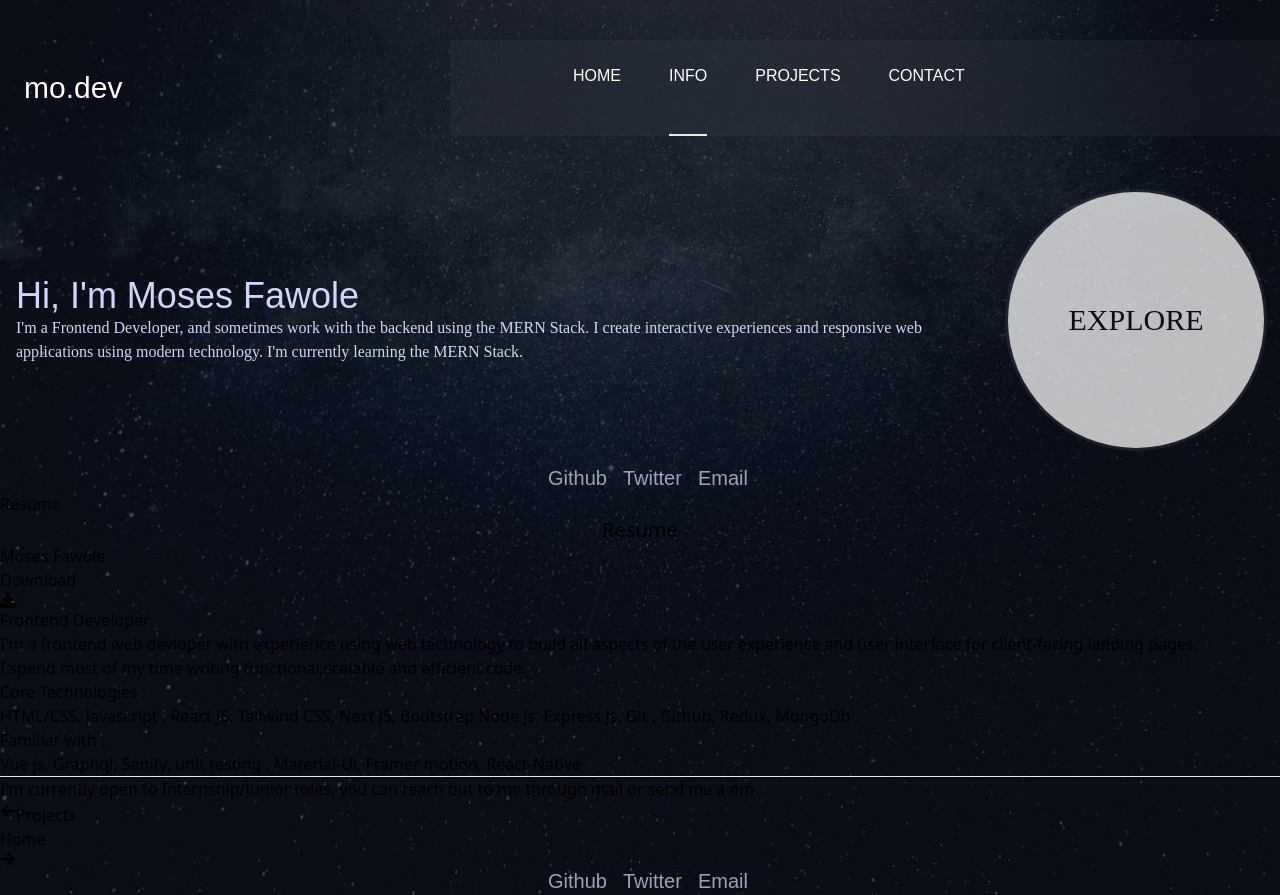
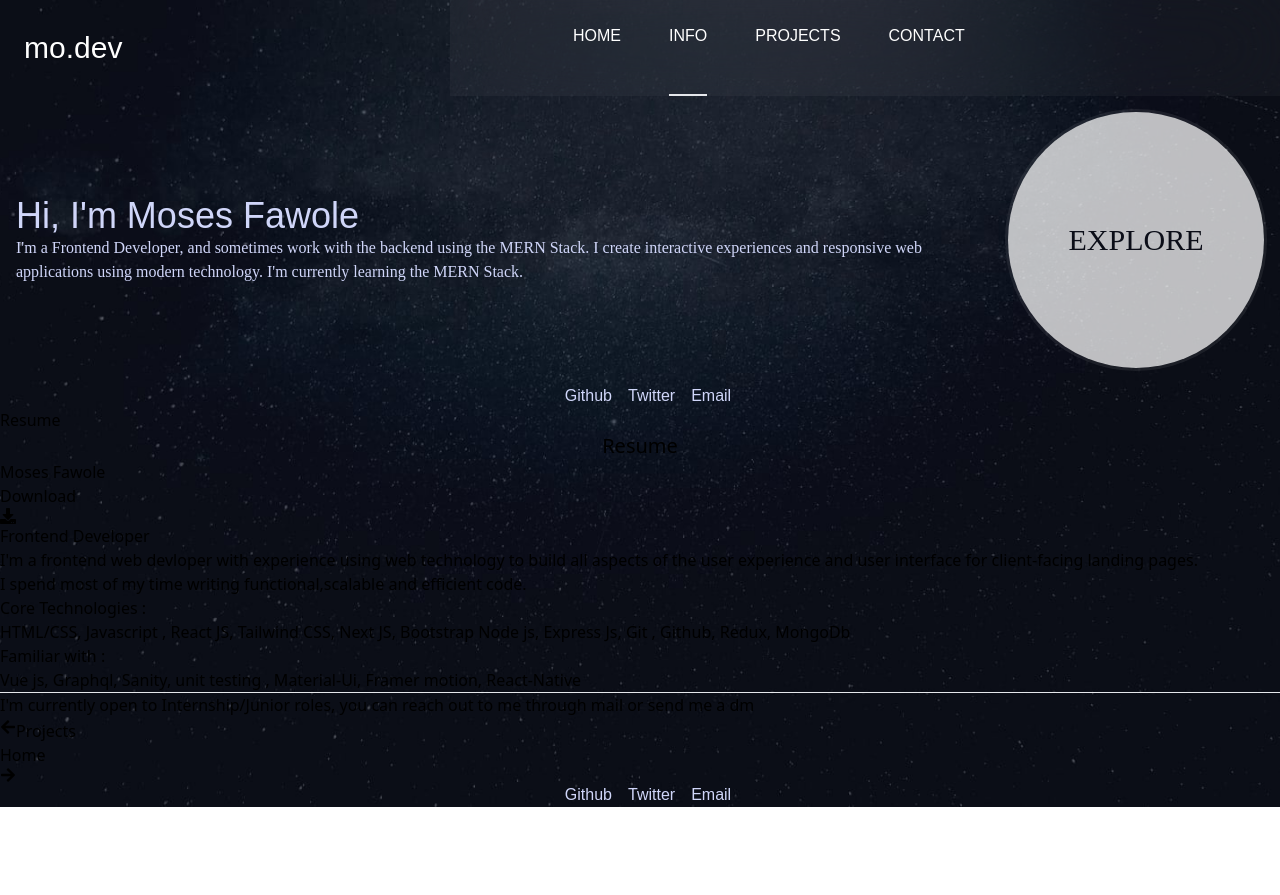
Before and after one commit to mosesfawole/portfolio, a React (Create React App) app: page /info in a window 1280 px wide. After the commit the page ends 807 px from the top, so only its background shows below. Built offline with nearby package versions, Linux system fonts and the light colour scheme.

Commit message:
fix socials

```diff
--- a/src/App.js
+++ b/src/App.js
@@ -18,7 +18,7 @@ function App() {
         className={
           currentPage === "none"
             ? ""
-            : "bg-mobile sm:bg-tablet md:bg-desktop bg-center bg-cover min-h-screen"
+            : "bg-mobile sm:bg-tablet md:bg-desktop bg-center bg-cover min-h-screen flex flex-col justify-around"
         }
       >
         {/* <Loader /> */}
--- a/src/components/Footer.jsx
+++ b/src/components/Footer.jsx
@@ -18,7 +18,7 @@ const Footer = () => {
                   className=" flex items-center gap-4"
                 >
                   <img src={social.logo} />
-                  <p className="animate-pulse text-xl">{social.name}</p>
+                  <p className="text-base hover:animate-pulse">{social.name}</p>
                 </a>
               </li>
             ))}
--- a/src/components/Header.jsx
+++ b/src/components/Header.jsx
@@ -30,7 +30,7 @@ const Header = () => {
 
   return (
     // navbar
-    <div className="header  py-10">
+    <div className="header  ">
       {/* desktop view */}
       <div className="desktop md:flex justify-center items-center hidden">
         <div className="logo hidden  md:flex flex-1 px-6 text-3xl  text-white  font-barlow ">
--- a/src/components/HeroText.jsx
+++ b/src/components/HeroText.jsx
@@ -22,8 +22,8 @@ const HeroText = () => {
   return (
     <div className="flex md:flex-row flex-col gap-8   items-center p-4">
       <div className="">
-        {/* <div className="">
-          <img loading="lazy" src={Avi} alt="" className=" rounded-xl" />
+        {/*   <div className="">
+          <img loading="lazy" src={Avi} alt="" className="w-1/ rounded-xl" />
         </div> */}
         <div className="text-center md:text-left ">
           <h1 className="text-xl font-barlow  md:text-4xl text-[#D0D6F9]">
--- a/src/lib/socials.js
+++ b/src/lib/socials.js
@@ -1,12 +1,12 @@
 const socials = [
   {
     name: "Github",
-    href: "www.github.com/mosesfawole",
+    href: "https://www.github.com/mosesfawole",
     logo: "",
   },
   {
     name: "Twitter",
-    href: "www.twitter.com/pharwoleh",
+    href: "https://www.twitter.com/pharwoleh",
     logo: "",
   },
   {
```
